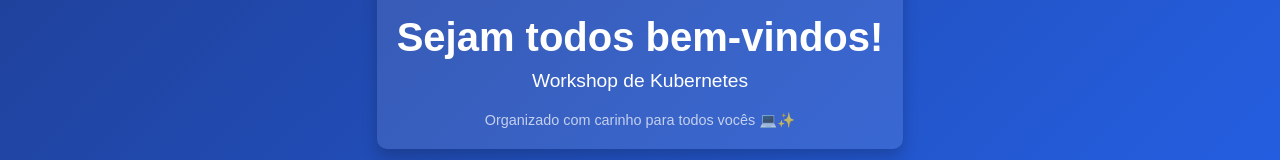
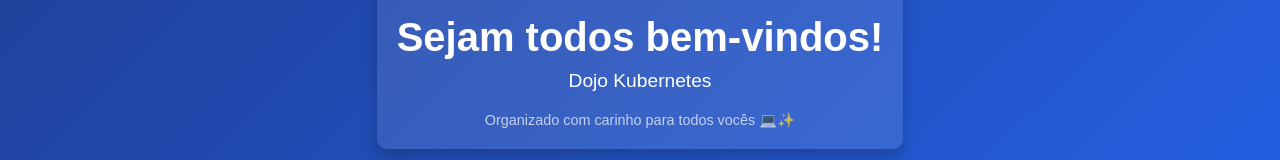
Before and after one commit to rcjeferson/backend-mock, a website: page src/public/index.html in a window 1280 px wide. Shown: the part 401-561 px from the top of the page. Drawn offline with Linux system fonts and the light colour scheme.

Commit message:
chore: change name to Dojo Kubernetes

```diff
--- a/src/public/index.html
+++ b/src/public/index.html
@@ -57,7 +57,7 @@
             <img src="assets/img/logo-header.png" alt="Logo do Workshop de Kubernetes">
         </div>
         <h1>Sejam todos bem-vindos!</h1>
-        <p>Workshop de Kubernetes</p>
+        <p>Dojo Kubernetes</p>
         <div class="footer">
             Organizado com carinho para todos vocês 💻✨
         </div>
```
